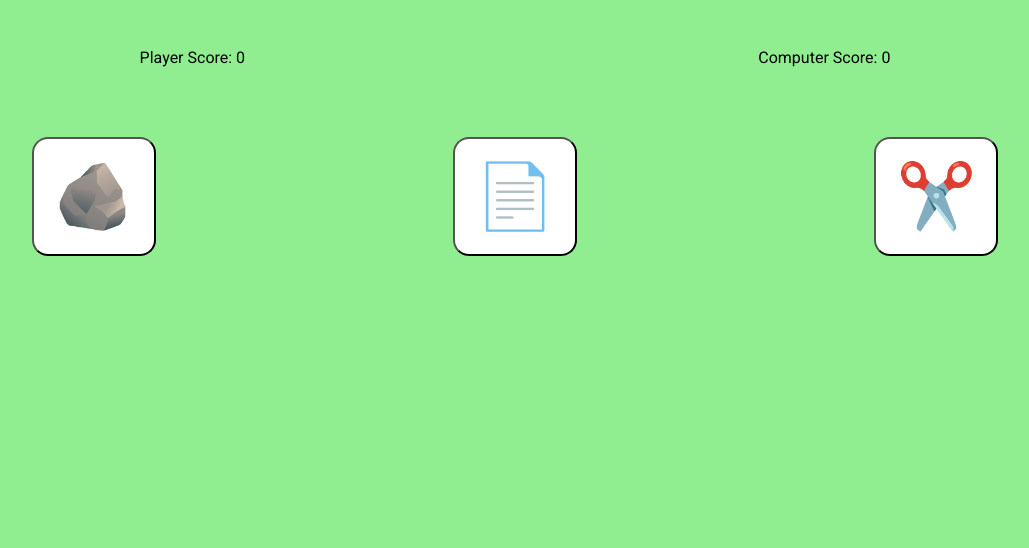
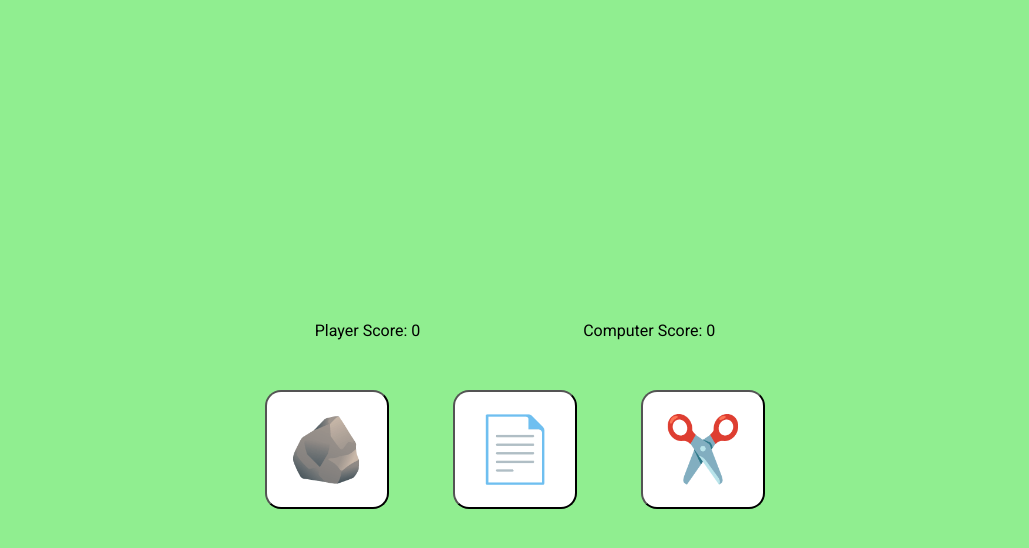
Before and after one commit to JaTraumDev/rock-paper-scissors, a plain HTML site: page index.html in a window 1280 px wide. Shown: the whole page, without its empty margins (125-1154 px from the left). Drawn offline with Linux system fonts and the light colour scheme.

Commit message:
style: center the game horizontally and vertically

```diff
--- a/index.html
+++ b/index.html
@@ -7,12 +7,13 @@
     <link rel="stylesheet" href="style.css">
 </head>
 <body>
+    <div id="game-container">
         <div id="result"></div>
         <div id="scores">
             <div id="player"></div>
             <div id="computer"></div>
         </div>
-    <div>
+        <div id="choice">
             <div id="playerChoice"></div>
             <div id="computerChoice"></div>
         </div>
@@ -21,6 +22,7 @@
             <button id="paper" class="buttons">📄</button>
             <button id="scissors" class="buttons">✂️</button>
         </div>
+    </div>
 
 
     <script src="index.js"></script>
--- a/style.css
+++ b/style.css
@@ -6,15 +6,33 @@
 
 
 body{
+    height: 98vh;
+    display: flex;
+    justify-content: center;
+    align-items: center;
     background-color: lightgreen;
 }
 
-div{
+div *{
     display: flex;
     justify-content: space-around;
     max-width: 1280px;
     margin: 0 auto;
     padding-block: 10px;
+    gap: 4rem;
+}
+
+#game-container{
+
+
+}
+
+#scores{
+    padding-bottom: 0px;
+}
+
+#choice{
+    padding-top: 0px;
 }
 
 #result{
```
Lines whose indentation alone changed are shown as unchanged.
